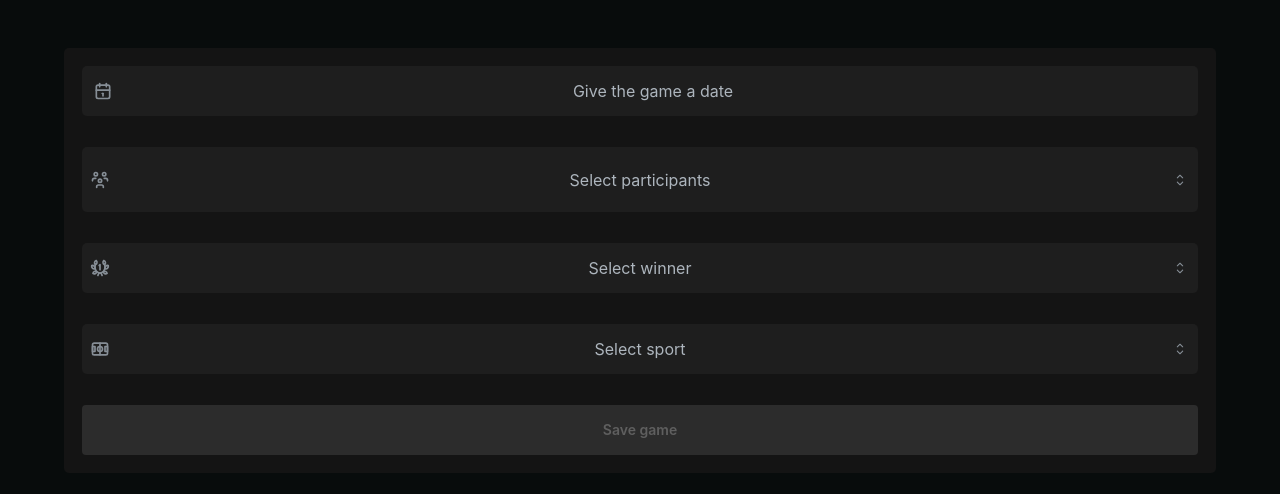
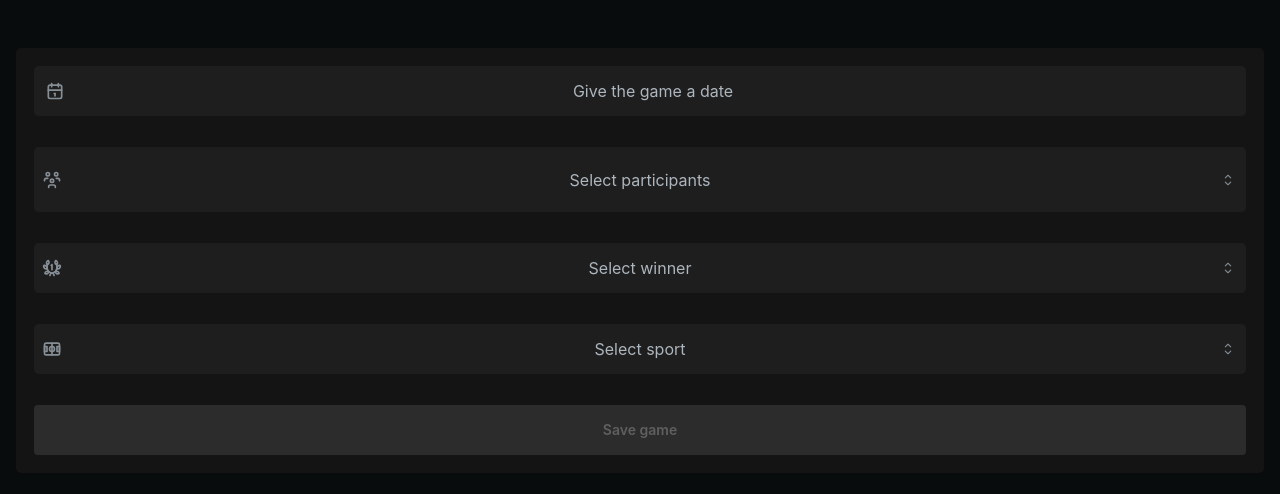
Before and after one commit to Larppuli/Scoreboard-2.0, a Next.js app: page /new-game in a window 1280 px wide. Shown: the top 494 px of the page. Built offline with nearby package versions, Linux system fonts and the light colour scheme; no server answers; the database is empty.

Commit message:
added max width for wider displays

```diff
--- a/app/new-game/page.tsx
+++ b/app/new-game/page.tsx
@@ -112,7 +112,7 @@ export default function Page() {
         align="center"
         p={'18px'}
         bg={'#141414'}
-        w={'90vw'}
+        w={'100%'}
         mt={'4vh'}
         style={{ borderRadius: '5px' }}
       >
--- a/app/profile/page.tsx
+++ b/app/profile/page.tsx
@@ -115,7 +115,7 @@ export default function Page() {
           daysSinceLastGame={daysSinceLastGame || 0}
           meanGameSize={meanGameSize() || 0}
         />
-        <Stack w={'80vw'}>
+        <Stack w={'100%'}>
           <ExpectedWinPercent
             meanGameSize={meanGameSize() || 0}
             winPercent={(winCount / gameCount) * 100}
--- a/components/ProfilePage/PointsCard.tsx
+++ b/components/ProfilePage/PointsCard.tsx
@@ -119,7 +119,7 @@ export default function PointsCard({ pointsArray }: PointsCardProps) {
   };
 
   return (
-    <Stack mt="10px" w="80vw" bg={'#141414'} style={{ borderRadius: '5px' }}>
+    <Stack mt="10px" w={'100%'} bg={'#141414'} style={{ borderRadius: '5px' }}>
       <Stack gap={0}>
         <Stack gap={0}>
           <Text size="14px" mt={'10px'} c={'#a9a9a9'} fw={500} ml="10px">
--- a/components/ProfilePage/ProfileCard.tsx
+++ b/components/ProfilePage/ProfileCard.tsx
@@ -20,7 +20,7 @@ export default function ProfileCard({
     <Stack
       mt="20px"
       p="lg"
-      w="80vw"
+      w={'100%'}
       align="flex-start"
       bg={'#141414'}
       style={{ borderRadius: '5px' }}
```
